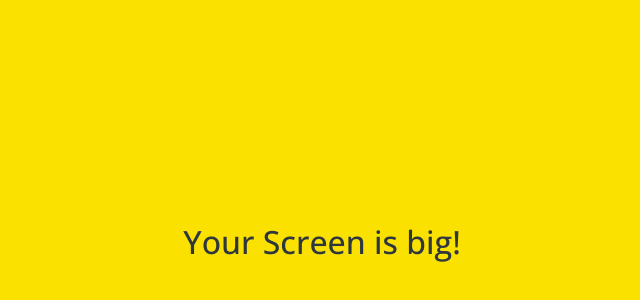
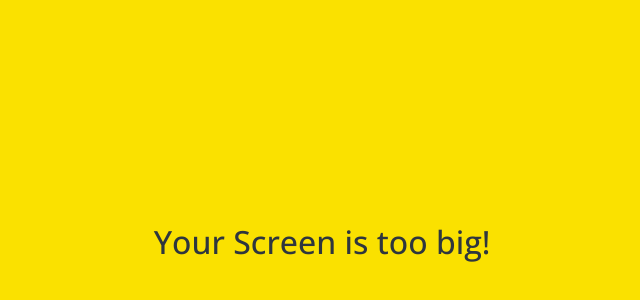
Before and after one commit to months13/KokoaClone, a plain HTML site: page friends.html in a window 1280 px wide. Shown: the part 158-458 px from the top of the page, without its empty margins (318-958 px from the left). Drawn offline with nearby package versions, Linux system fonts and the light colour scheme.

Commit message:
branch test

```diff
--- a/friends.html
+++ b/friends.html
@@ -113,7 +113,7 @@
     </div>
 
     <div id = "no-mobile">
-      <span>Your Screen is big!</span>
+      <span>Your Screen is too big!</span>
     </div>
 
     <script
```
